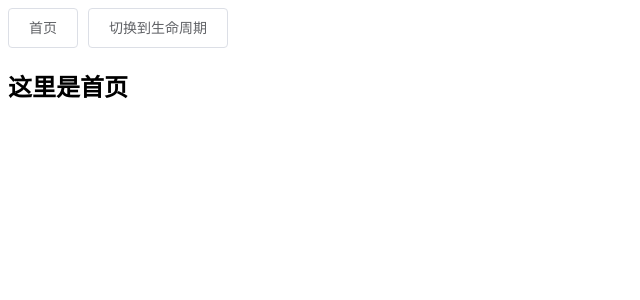
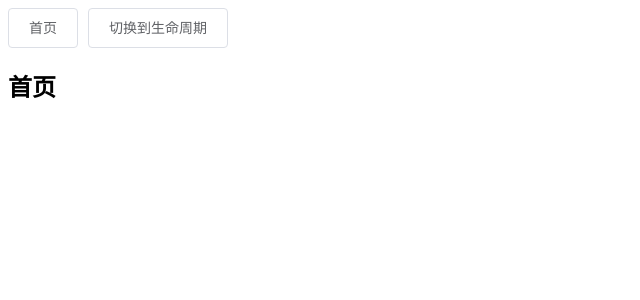
Before and after one commit to gssggssg/Vue-learning, a Vue app: page / in a window 1280 px wide. Shown: the top 300 px of the page, without its empty margins (0-640 px from the left). Built offline with nearby package versions, Linux system fonts and the light colour scheme.

Commit message:
feat-Increase vuex

```diff
--- a/src/main.js
+++ b/src/main.js
@@ -5,6 +5,7 @@ import 'element-ui/lib/theme-chalk/index.css';
 import VueRouter from "vue-router";
 import { Button } from 'element-ui';
 import router from "./router";
+import store from "./store"
 
 Vue.config.productionTip = false; // 取消开发提示
 
@@ -37,5 +38,6 @@ new Vue({
     Vue.prototype.$bus = this;
   },
   // 引进路由
-  router:router
+  router:router,
+  store,
 }).$mount("#app");
--- a/src/pages/MyHome/index.vue
+++ b/src/pages/MyHome/index.vue
@@ -1,6 +1,6 @@
 <template>
   <div>
-    <h2>{{ msg }}</h2>
+    <h2>{{ $store.state.home.msg }}</h2>
   </div>
 </template>
 
--- /dev/null
+++ b/src/store/home.js
@@ -0,0 +1,12 @@
+export default {
+    // state : 仓库存储数据的地方
+    state: {
+        msg: "首页",
+    },
+    // actions 处理actions,可以写自己的业务，也可以处理异步
+    actions: {},
+    // mutations ：修改state的唯一手段
+    mutations: {},
+    // getters: 理解为计算属性，用于简化仓库数据，让组件获取仓库数据更加方便
+    getters: {},
+};
--- /dev/null
+++ b/src/store/index.js
@@ -0,0 +1,12 @@
+import VUue from 'vue'
+import Vuex from 'vuex'
+
+import home from './home'
+
+VUue.use(Vuex)
+
+export default new Vuex.Store({
+    modules:{
+        home:home
+    }
+})
```
Also changed, not shown: 1 other file (tests, documents, lock files or other folders).
